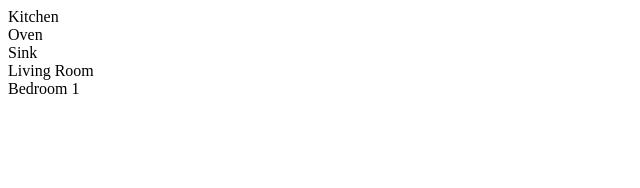
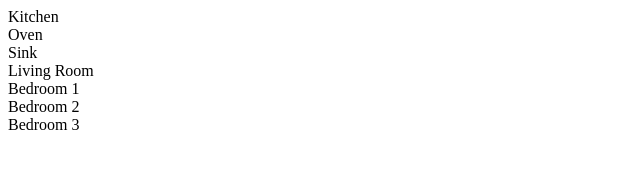
Before and after one commit to saraehutch94/react-floor-plan, a React (Create React App) app: page / in a window 1280 px wide. Shown: the top 188 px of the page, without its empty margins (0-640 px from the left). Built offline with nearby package versions, Linux system fonts and the light colour scheme.

Commit message:
add two more Bedroom components

```diff
--- a/src/components/FloorPlan.js
+++ b/src/components/FloorPlan.js
@@ -8,6 +8,8 @@ function FloorPlan() {
       <Kitchen />
       <LivingRoom />
       <Bedroom bedNum={1} />
+      <Bedroom bedNum={2} />
+      <Bedroom bedNum={3} />
     </div>
   );
 }
```
